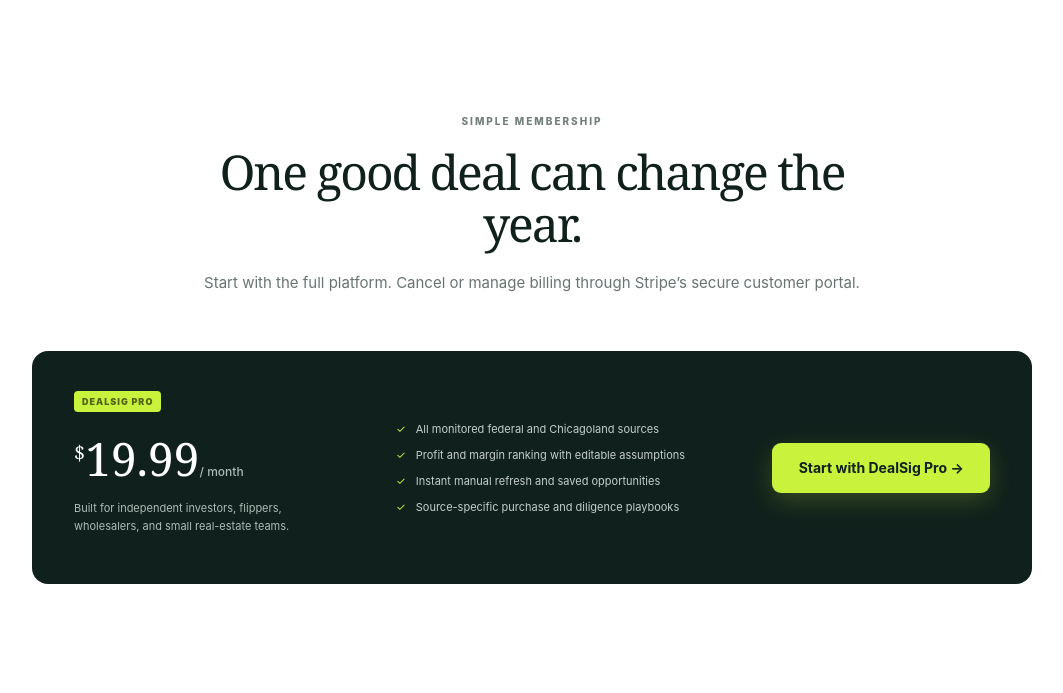
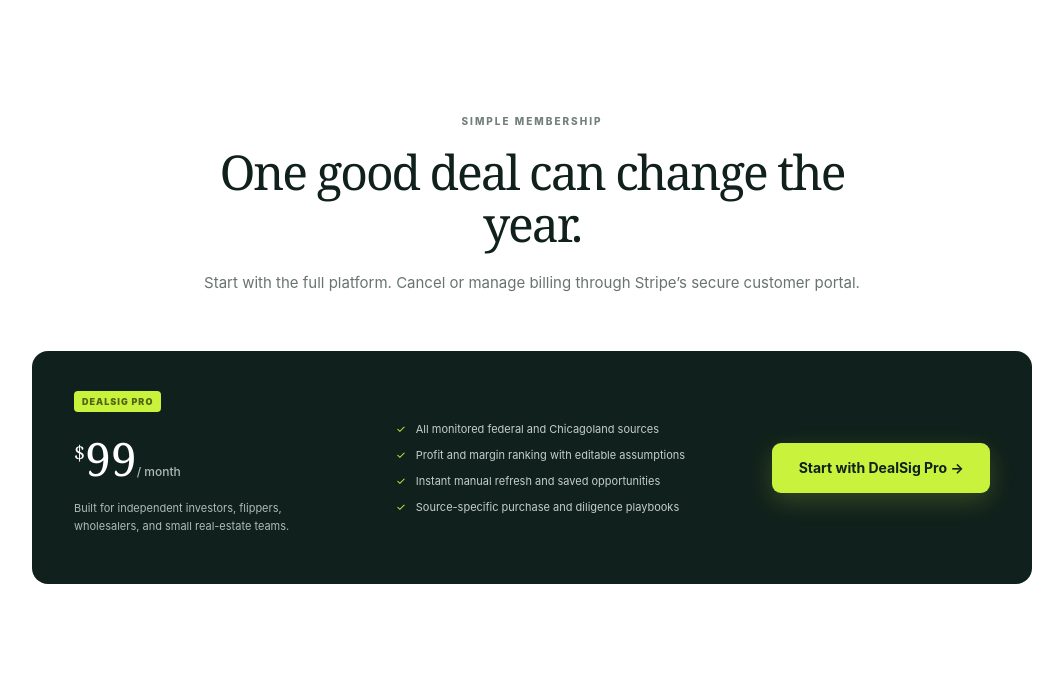
Before and after one commit to aisecurefuture/RevOS, a FastAPI app: page / in a window 1280 px wide. Shown: the part 2325-3018 px from the top of the page, without its empty margins (108-1171 px from the left). Run offline with FastAPI, Linux system fonts and the light colour scheme.

Commit message:
feat(dealsig): restore DealSig Pro to $99/month
Reverts the display change in b7ddc96 to match the pitch one-pager.

Also resolves a live inconsistency that commit introduced: it only edited
landing.html, so the site has been advertising $19.99 on the landing page
and $99 on the billing page. Both now read $99.

Same caveat as before, and it still has not been discharged: this is the
DISPLAYED price only. billing.py passes settings.stripe_price_id straight
into the Checkout line item, so Stripe bills whatever STRIPE_PRICE_ID points
at in dealsig/.env.prod on the server. Confirm that Price is $99 before
deploying — if it was repointed to a $19.99 Price, the site now advertises
$99 and charges $19.99, which is the same class of problem in the other
direction.

Co-Authored-By: Claude Opus 5 <noreply@anthropic.com>

```diff
--- a/dealsig/app/templates/landing.html
+++ b/dealsig/app/templates/landing.html
@@ -73,7 +73,7 @@
 <section class="pricing-section" id="pricing">
   <div class="section-heading center"><span class="eyebrow dark">SIMPLE MEMBERSHIP</span><h2>One good deal can change the year.</h2><p>Start with the full platform. Cancel or manage billing through Stripe’s secure customer portal.</p></div>
   <div class="pricing-card">
-    <div><span class="plan-label">DEALSIG PRO</span><h3><sup>$</sup>19.99<small>/ month</small></h3><p>Built for independent investors, flippers, wholesalers, and small real-estate teams.</p></div>
+    <div><span class="plan-label">DEALSIG PRO</span><h3><sup>$</sup>99<small>/ month</small></h3><p>Built for independent investors, flippers, wholesalers, and small real-estate teams.</p></div>
     <ul><li>All monitored federal and Chicagoland sources</li><li>Profit and margin ranking with editable assumptions</li><li>Instant manual refresh and saved opportunities</li><li>Source-specific purchase and diligence playbooks</li></ul>
     <a class="button lime large" href="/register">Start with DealSig Pro →</a>
   </div>
```
